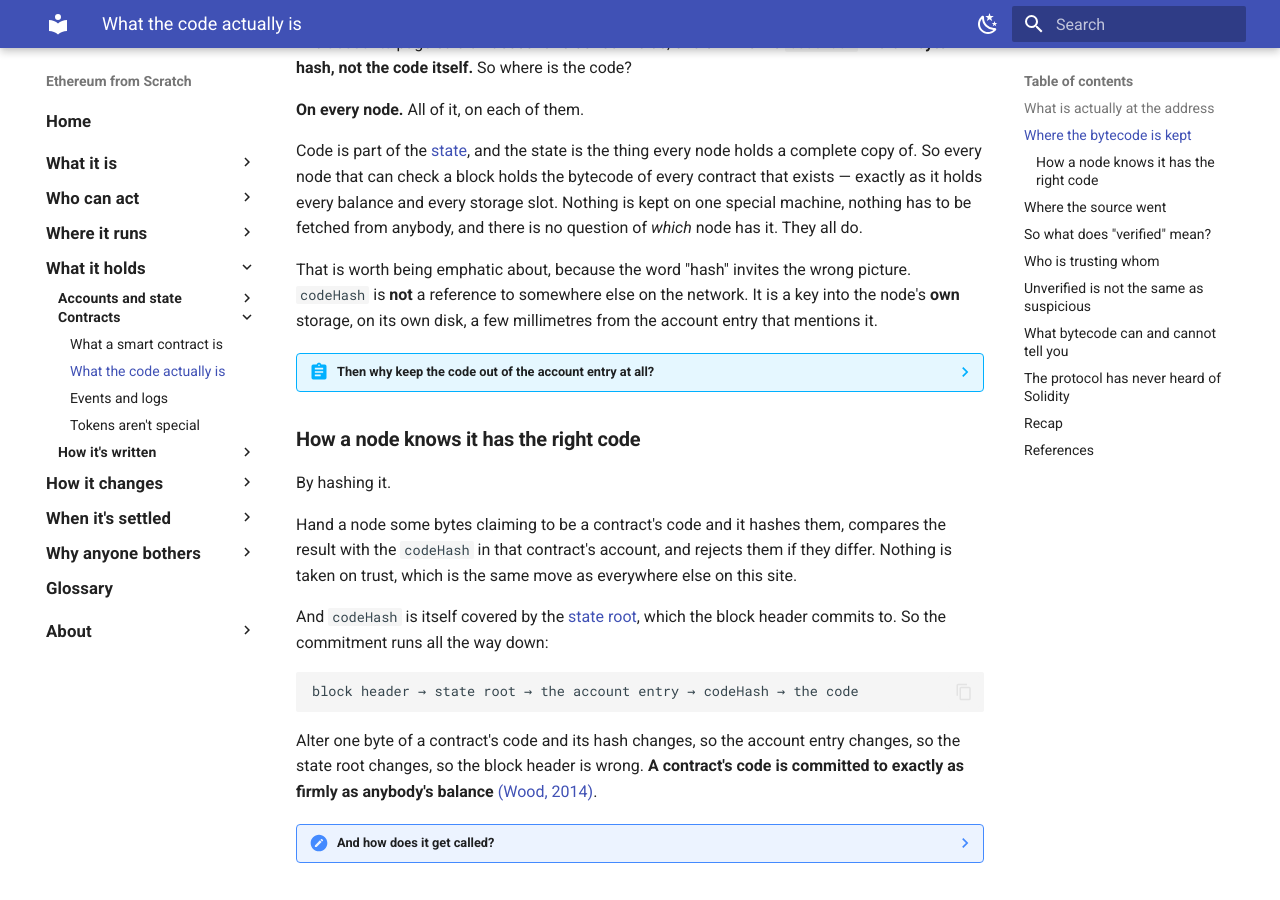
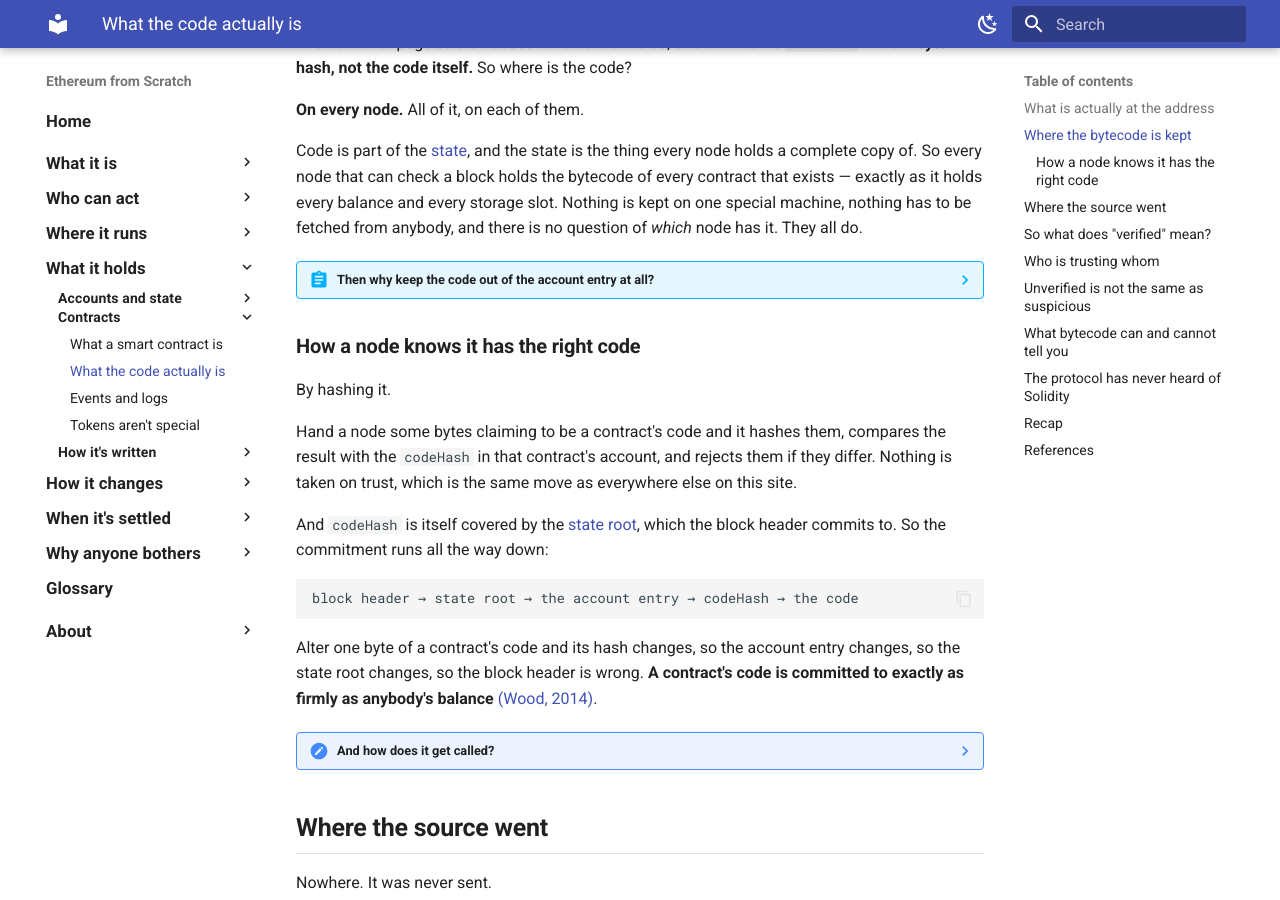
Before and after one commit to davide-stocco/ethereum-from-scratch, an MkDocs documentation site: the page built from docs/contracts/what-the-code-is.md, in a window 1280 px wide and 900 px high, scrolled down 1329 px. Built offline with MkDocs 1.6.1 and Material for MkDocs 9.7.7, drawn with Linux system fonts in a browser that asks for light colours.

Commit message:
Cut the emphatic paragraph about codeHash
Deleted as asked. The two sentences before it already say every node
holds every contract's code; restating it as a caution against a wrong
picture was me arguing with a misreading rather than writing the page.

```diff
--- a/docs/contracts/what-the-code-is.md
+++ b/docs/contracts/what-the-code-is.md
@@ -55,8 +55,6 @@ The [accounts](../accounts/accounts.md) page said an account holds four fields,
 **On every node.** All of it, on each of them.
 
 Code is part of the [state](../accounts/state.md), and the state is the thing every node holds a complete copy of. So every node that can check a block holds the bytecode of every contract that exists — exactly as it holds every balance and every storage slot. Nothing is kept on one special machine, nothing has to be fetched from anybody, and there is no question of *which* node has it. They all do.
-
-That is worth being emphatic about, because the word "hash" invites the wrong picture. `codeHash` is **not** a reference to somewhere else on the network. It is a key into the node's **own** storage, on its own disk, a few millimetres from the account entry that mentions it.
 
 ??? abstract "Then why keep the code out of the account entry at all?"
 
```
